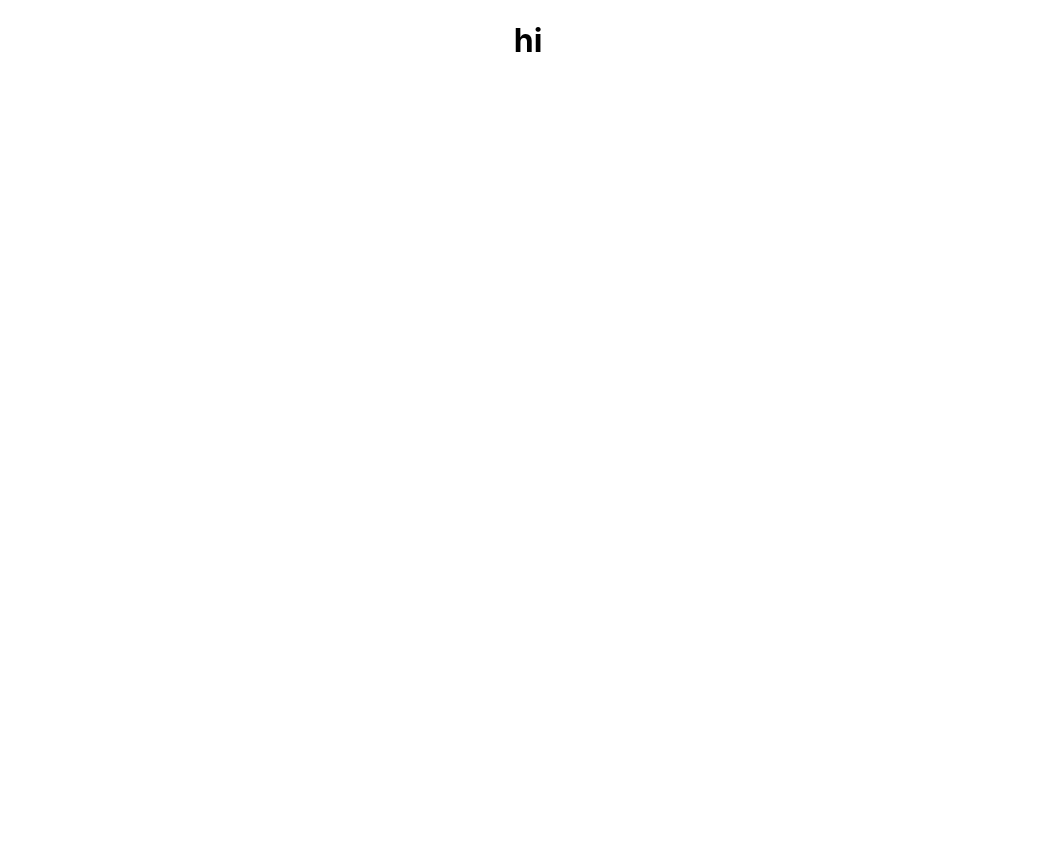
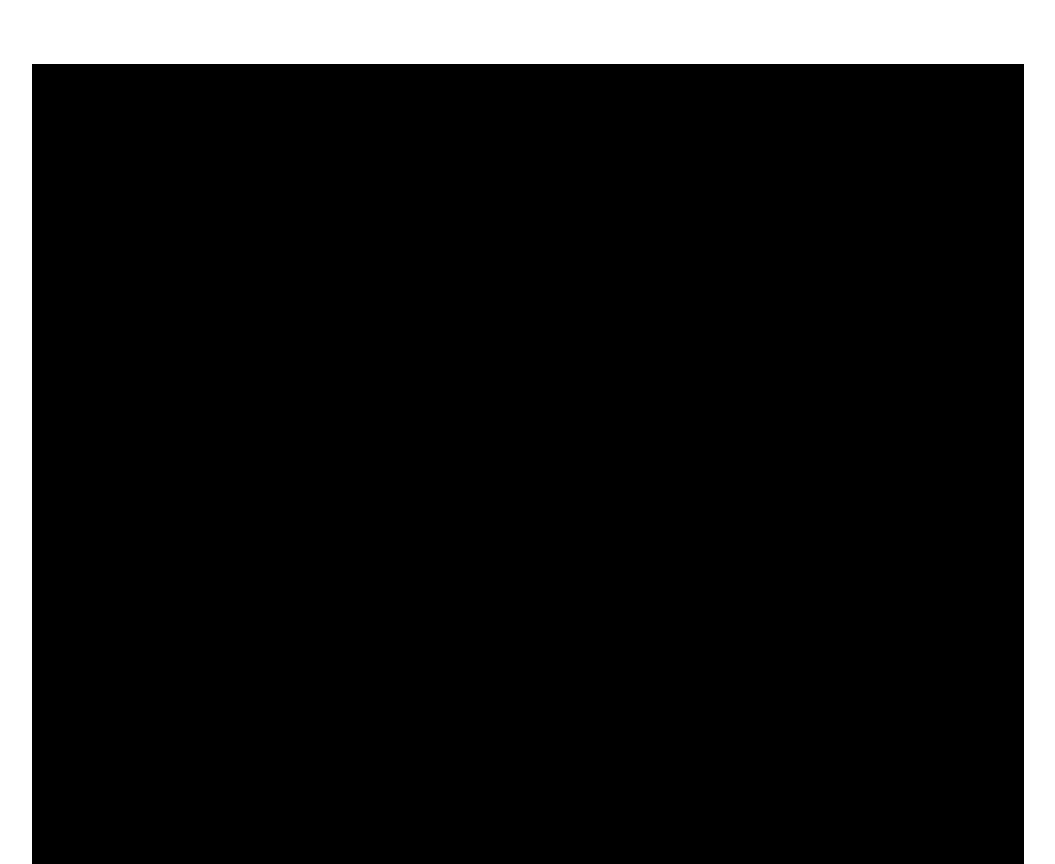
Before and after one commit to simziky/linktree-hng, a React (Create React App) app: page / in a window 1280 px wide. Shown: the whole page, without its empty margins (112-1167 px from the left). Before the commit the page ends 800 px from the top, so only its background shows below. Built offline with nearby package versions, Linux system fonts and the light colour scheme.

Commit message:
folder structuring

```diff
--- a/src/App.js
+++ b/src/App.js
@@ -1,10 +1,9 @@
-
-import './App.scss';
+import Home from "./pages/home/linkTree";
 
 function App() {
     return (
       <div className="App">
-     <h1>hi</h1>
+      <Home />
       </div>
     );
   }
--- a/src/App.scss
+++ /dev/null
@@ -1,38 +0,0 @@
-.App {
-  text-align: center;
-}
-
-.App-logo {
-  height: 40vmin;
-  pointer-events: none;
-}
-
-@media (prefers-reduced-motion: no-preference) {
-  .App-logo {
-    animation: App-logo-spin infinite 20s linear;
-  }
-}
-
-.App-header {
-  background-color: #282c34;
-  min-height: 100vh;
-  display: flex;
-  flex-direction: column;
-  align-items: center;
-  justify-content: center;
-  font-size: calc(10px + 2vmin);
-  color: white;
-}
-
-.App-link {
-  color: #61dafb;
-}
-
-@keyframes App-logo-spin {
-  from {
-    transform: rotate(0deg);
-  }
-  to {
-    transform: rotate(360deg);
-  }
-}
--- a/src/index.js
+++ b/src/index.js
@@ -1,7 +1,8 @@
 import React from 'react';
 import ReactDOM from 'react-dom/client';
+import App from './App';
 import './index.scss';
-import App from './App';
+
 
 
 const root = ReactDOM.createRoot(document.getElementById('root'));
--- a/src/index.scss
+++ b/src/index.scss
@@ -1,13 +1,5 @@
 body {
   margin: 0;
-  font-family: -apple-system, BlinkMacSystemFont, 'Segoe UI', 'Roboto', 'Oxygen',
-    'Ubuntu', 'Cantarell', 'Fira Sans', 'Droid Sans', 'Helvetica Neue',
-    sans-serif;
-  -webkit-font-smoothing: antialiased;
-  -moz-osx-font-smoothing: grayscale;
+  padding: 0;
+  box-sizing: border-box;
 }
-
-code {
-  font-family: source-code-pro, Menlo, Monaco, Consolas, 'Courier New',
-    monospace;
-}
--- /dev/null
+++ b/src/pages/home/linkTree.js
@@ -0,0 +1,43 @@
+
+import './linkTree.scss';
+
+function Home() {
+  return (
+    <div className="Home">
+
+
+{/***********************Content section********************/}
+    <div className='content'>
+
+      <div className='content-inner'>
+
+        <div className='profile-section'>
+
+          <div className='profile-social'>
+
+          </div>
+
+        </div>
+
+        <div className='links-section'>
+
+        </div>
+
+      </div>
+
+    </div>
+
+
+
+
+{/***********************Footer section********************/}
+    <div className='footer'>
+
+    </div>
+
+
+    </div>
+  );
+}
+
+export default Home;
--- /dev/null
+++ b/src/pages/home/linkTree.scss
@@ -0,0 +1,24 @@
+.Home {
+
+    .content {
+        padding: 4rem 9rem 0rem 9rem;
+
+        .content-inner {
+            width: 100%;
+            height: 100vh;
+            background-color: black;
+
+
+            .profile-section{
+
+
+                .profile-social {
+
+                }
+
+            }
+
+        }
+    }
+
+}
```
Lines whose indentation alone changed are shown as unchanged.
